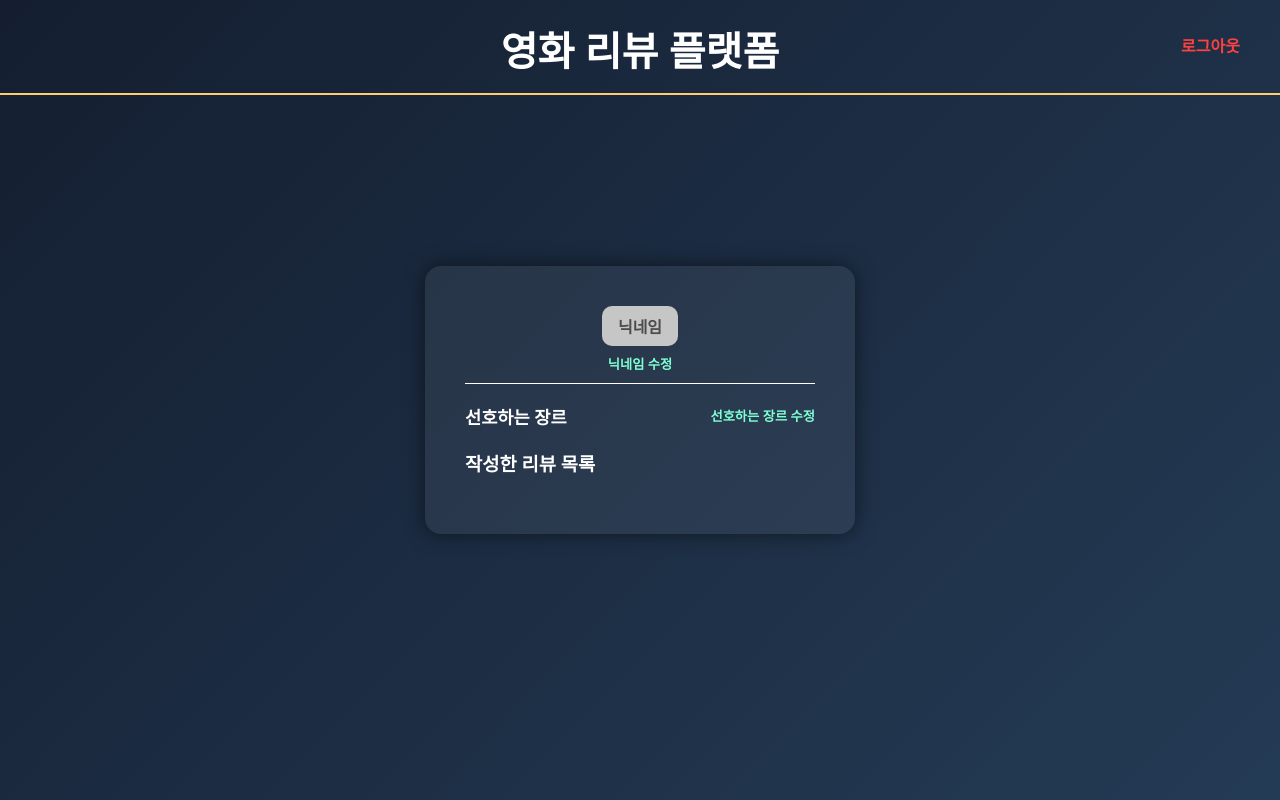
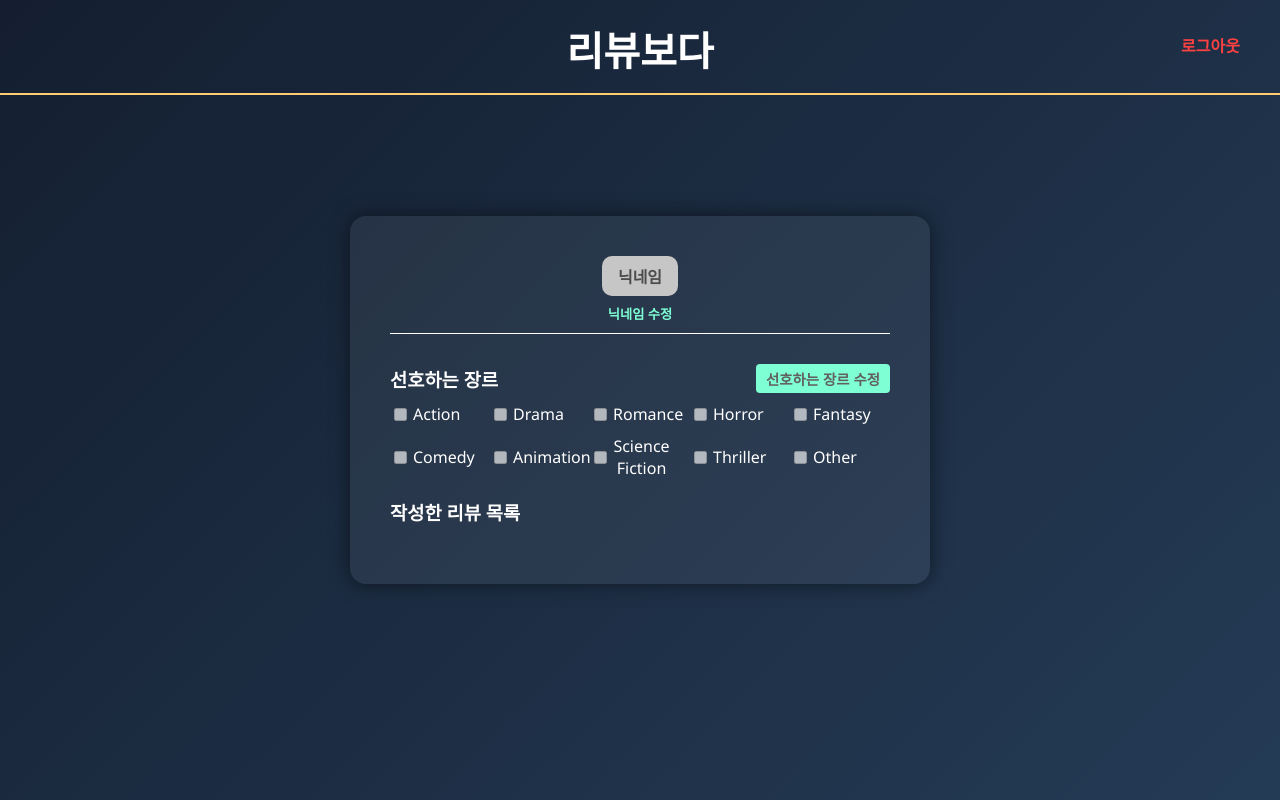
Before and after one commit to sejkim2/opensw_project, a React (Create React App) app in the folder requirements/frontend/: page /MyPage in a window 1280 px wide. Built offline with nearby package versions, Linux system fonts and the light colour scheme.

Commit message:
feature: 선호하는 장르 기능 추가

```diff
--- a/requirements/frontend/src/components/AuthModal.jsx
+++ b/requirements/frontend/src/components/AuthModal.jsx
@@ -118,6 +118,9 @@ function AuthModal({ isSignup, setIsSignup, setShowModal }) {
             });
             setSelectedGenres([]);
             setShowModal(false);
+            localStorage.setItem("user", JSON.stringify(data));
+            localStorage.setItem("preferredGenres", JSON.stringify(selectedGenres));
+
         } catch (err) {
             alert(err.message);
             console.error("회원가입 오류:", err);
--- a/requirements/frontend/src/pages/MyPage.css
+++ b/requirements/frontend/src/pages/MyPage.css
@@ -46,7 +46,7 @@
   background-color: rgba(255, 255, 255, 0.06);
   padding: 40px;
   border-radius: 16px;
-  width: 350px;
+  width: 500px;
   text-align: center;
   color: white;
   box-shadow: 0 0 20px rgba(0, 0, 0, 0.5);
@@ -97,11 +97,6 @@
   margin-top: 10px;
 }
 
-.edit-genre {
-  font-weight: normal;
-  color: #ffcc70;
-}
-
 .logout-text:hover {
   text-decoration: underline;
 }
@@ -149,3 +144,50 @@ h5:hover {
   text-decoration: underline;
   cursor: pointer;
 }
+
+.genre-section {
+  margin-top: 30px;
+  color: white;
+}
+
+.genre-checklist {
+  display: flex;
+  flex-wrap: wrap;
+  gap: 10px 20px;
+  margin-top: 10px;
+}
+
+.genre-item {
+  width: calc(20% - 20px);
+  display: flex;
+  align-items: center;
+  font-size: 1rem;
+}
+
+.genre-item input[type="checkbox"] {
+  margin-right: 6px;
+}
+
+.genre-title-row {
+  display: flex;
+  align-items: center;
+  justify-content: space-between;
+  gap: 10px;
+  margin-bottom: 10px;
+}
+
+.genre-title-row h3 {
+  margin: 0;
+  color: white;
+}
+
+.edit-button {
+  padding: 4px 10px;
+  font-size: 0.9rem;
+  background-color:aquamarine;
+  border: none;
+  border-radius: 4px;
+  color: rgb(96, 96, 96);
+  cursor: pointer;
+  font-weight: bold;
+}
--- a/requirements/frontend/src/pages/MyPage.jsx
+++ b/requirements/frontend/src/pages/MyPage.jsx
@@ -7,23 +7,49 @@ const handleLogout = () => {
     window.location.href = "/";
 };
 
+const genreOptions = [
+    "Action", "Drama", "Romance", "Horror", "Fantasy",
+    "Comedy", "Animation", "Science Fiction", "Thriller", "Other"
+];
+
 const MyPage = () => {
     const [nickname, setNickname] = useState('');
     const [editing, setEditing] = useState(false);
     const [newNickname, setNewNickname] = useState('');
     const [userId, setUserId] = useState(null);
     const [user, setUser] = useState(null);
+    const [preferredGenreNames, setPreferredGenreNames] = useState([]);
 
     useEffect(() => {
-  const user = JSON.parse(localStorage.getItem("user"));
-  if (user && user.nickname) {
-    setUser(user);
-    setNickname(user.nickname);
-    setNewNickname(user.nickname);
-    setUserId(user.id);
+        const userFromStorage = JSON.parse(localStorage.getItem("user"));
+        if (userFromStorage && userFromStorage.nickname) {
+            setUser(userFromStorage);
+            setNickname(userFromStorage.nickname);
+            setNewNickname(userFromStorage.nickname);
+            setUserId(userFromStorage.id);
+
+            // 1. 서버에서 선호 장르 요청
+            axios
+                .get(`/api/users/${userFromStorage.id}`)
+                .then((res) => {
+                    const genreNums = res.data.preferredGenres;
+                    if (Array.isArray(genreNums)) {
+                        const genres = genreNums.map((num) => genreOptions[num - 1]);
+                        setPreferredGenreNames(genres);
+                    }
+                })
+                .catch(() => {
+                    // 2. 실패 시 localStorage에서 대체
+                    const storedGenres = JSON.parse(localStorage.getItem("preferredGenres"));
+                    if (Array.isArray(storedGenres)) {
+                        const genres = storedGenres.map((num) => genreOptions[num - 1]);
+                        setPreferredGenreNames(genres);
+                    } else {
+                        console.warn("선호 장르 정보를 불러오지 못했습니다.");
+                    }
+                });
         }
     }, []);
-
 
     const handleSave = async () => {
         try {
@@ -46,7 +72,7 @@ useEffect(() => {
     return (
         <div className="mypage-wrapper">
             <div className="mypage-header">
-        <div className="platform-title">영화 리뷰 플랫폼</div>
+                <div className="platform-title">리뷰보다</div>
                 <div className="logout-text" onClick={handleLogout} style={{ cursor: 'pointer' }}>
                     로그아웃
                 </div>
@@ -74,9 +100,24 @@ useEffect(() => {
 
                 <div className="nickname-line"></div>
 
-        <div className="genre-row">
+                <div className="genre-section">
+                    <div className="genre-title-row">
                         <h3>선호하는 장르</h3>
-          <h5 className="edit-genre">선호하는 장르 수정</h5>
+                        <button className="edit-button">선호하는 장르 수정</button>
+                    </div>
+                    <div className="genre-checklist">
+                        {genreOptions.map((genre) => (
+                            <label key={genre} className="genre-item">
+                                <input
+                                    type="checkbox"
+                                    value={genre}
+                                    checked={preferredGenreNames.includes(genre)}
+                                    disabled
+                                />
+                                {genre}
+                            </label>
+                        ))}
+                    </div>
                 </div>
 
                 <div><h3> 작성한 리뷰 목록 </h3></div>
```
Lines whose indentation alone changed are shown as unchanged.
